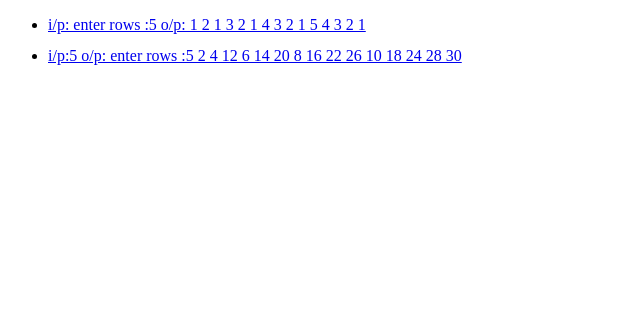
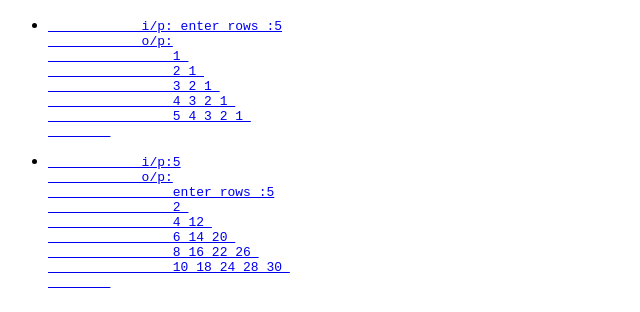
Before and after one commit to Vishnusodinapalli939/pattern3, a plain HTML site: page index.html in a window 1280 px wide. Shown: the whole page, without its empty margins (0-640 px from the left). Drawn offline with Linux system fonts and the light colour scheme.

Commit message:
list item adusted

```diff
--- a/index.html
+++ b/index.html
@@ -7,7 +7,7 @@
 </head>
 <body>
     <ul>
-        <li><a href="./pattern11.html"><pre></pre>
+        <li><a href="./pattern11.html"><pre>
             i/p: enter rows :5
             o/p:
                 1
@@ -16,7 +16,7 @@
                 4 3 2 1
                 5 4 3 2 1
         </pre></a></li>
-        <li><a href="./pattern12.html"><pre></pre>
+        <li><a href="./pattern12.html"><pre>
             i/p:5
             o/p:
                 enter rows :5
```
